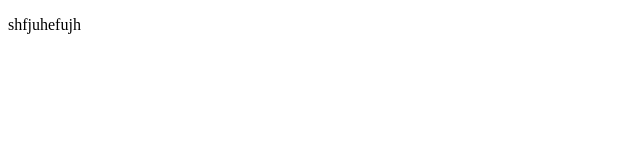
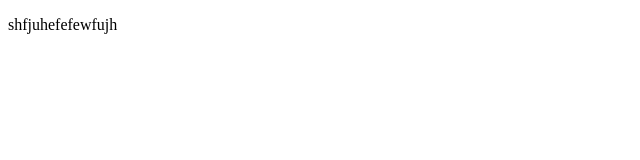
Before and after one commit to erfquake007/VVI, a plain HTML site: page index.html in a window 1280 px wide. Shown: the full height of the page, 0-640 px from the left. Drawn offline with Linux system fonts and the light colour scheme.

Commit message:
Update index.html
added htreh

```diff
--- a/index.html
+++ b/index.html
@@ -6,6 +6,6 @@
     <title>Document</title>
 </head>
 <body>
-    <p>shfjuhefujh</p>
+    <p>shfjuhefefewfujh</p>
 </body>
 </html>
```
